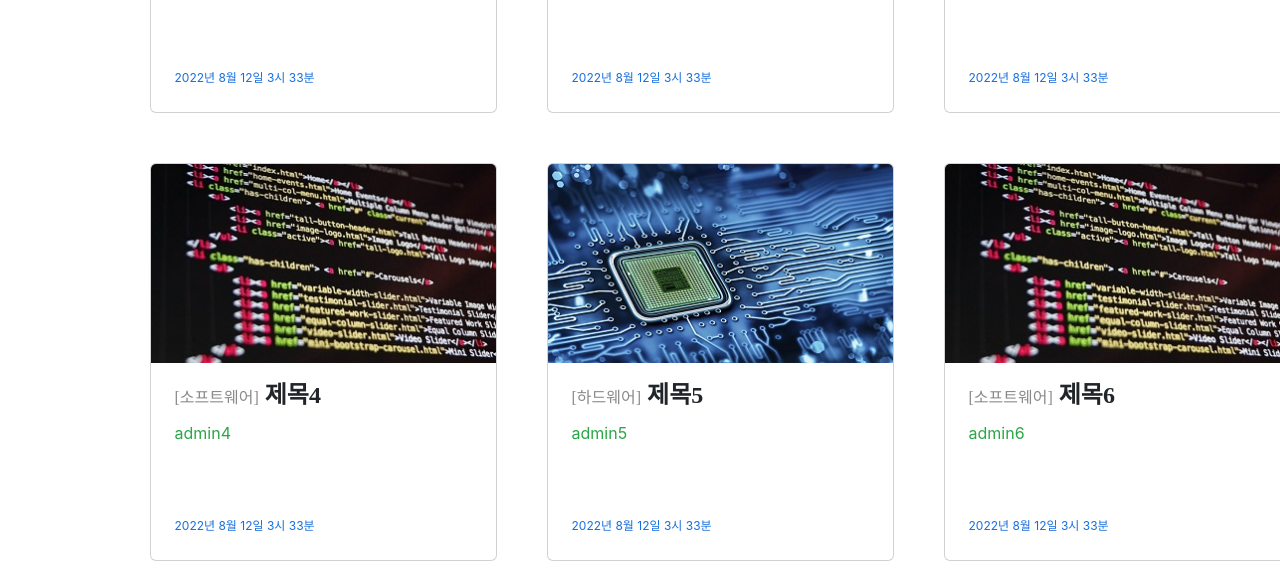
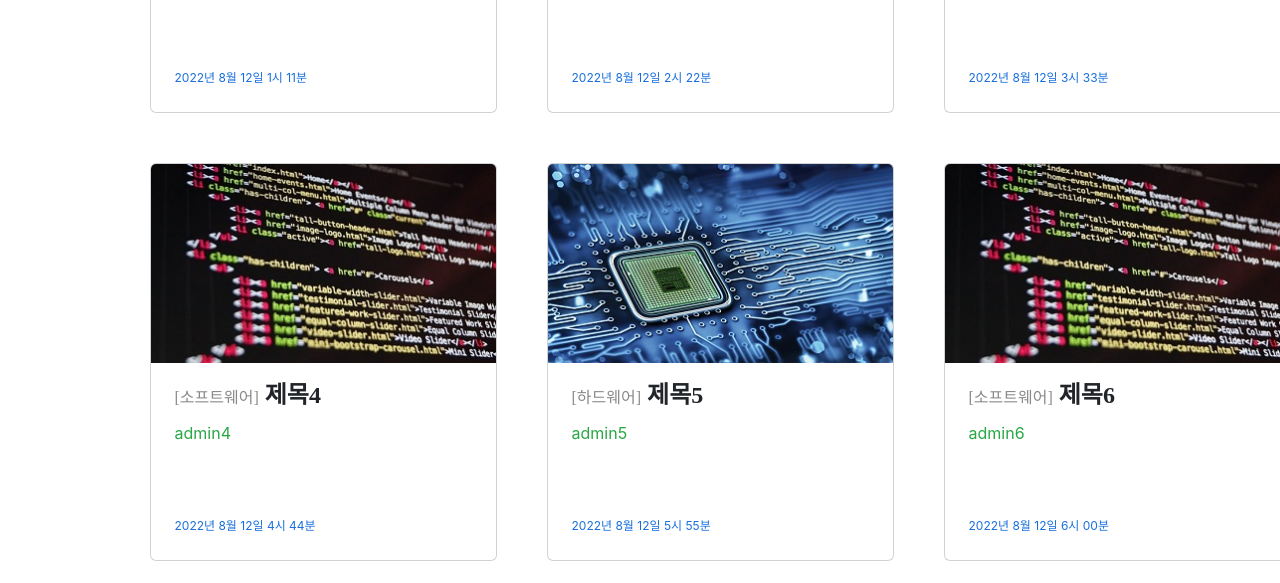
Before and after one commit to green9930/devtools_fe, a React (Create React App) app: page / in a window 1280 px wide. Shown: the part 465-1048 px from the top of the page. Built offline with nearby package versions, Linux system fonts and the light colour scheme.

Commit message:
[add] DetailViewer에서 조회기능

```diff
--- a/src/components/Detail.jsx
+++ b/src/components/Detail.jsx
@@ -1,10 +1,12 @@
-import { useState } from 'react';
-import DetailEditor from 'components/DetailEditor';
-import DetailViewer from 'components/DetailViewer';
-import Comment from 'components/Comment';
+import { useState } from "react";
+import DetailEditor from "components/DetailEditor";
+import DetailViewer from "components/DetailViewer";
+import Comment from "components/Comment";
+import { useSelector } from "react-redux";
 
 const Detail = () => {
   const [isEdit, setIsEdit] = useState(false);
+  const { devtools } = useSelector((state) => state.devTools);
 
   const handleEdit = () => setIsEdit(!isEdit);
   return (
--- a/src/components/DetailViewer.jsx
+++ b/src/components/DetailViewer.jsx
@@ -1,17 +1,23 @@
-import styled from 'styled-components';
-import Btn from 'components/elements/Btn';
-import { colors } from 'styles/theme';
-import { useNavigate } from 'react-router-dom';
+import styled from "styled-components";
+import Btn from "components/elements/Btn";
+import { colors } from "styles/theme";
+import { useParams, useNavigate } from "react-router-dom";
+import { useSelector } from "react-redux";
 
 const DetailViewer = ({ handleEdit }) => {
   const navigate = useNavigate();
+  const { devtools } = useSelector((state) => state.devTools);
+  let { id } = useParams();
+  console.log("devtools", devtools);
+  console.log("useParams", id);
+
   /* DATA SAMPLE -------------------------------------------------------------- */
   const devTools = {
-    title: '나만 아는 개발 꿀팁',
-    content: '에러를 많이 낸다!',
-    username: '테스트이름',
-    category: '소프트웨어', // 하드웨어 / 소프트웨어
-    createAt: '2022년 8월 12일 3시 35분',
+    title: "나만 아는 개발 꿀팁",
+    content: "에러를 많이 낸다!",
+    username: "테스트이름",
+    category: "소프트웨어", // 하드웨어 / 소프트웨어
+    createAt: "2022년 8월 12일 3시 35분",
     isMyArticles: true, // true / false
   };
 
@@ -23,15 +29,45 @@ const DetailViewer = ({ handleEdit }) => {
       <DevToolsHeaderContainer>
         <TitleContainer>
           <div>
-            <span>{category}</span>
+            <span>
+              {devtools.map((item) => {
+                if (item.id == +id) {
+                  if (item.category == "HW") {
+                    return "하드웨어";
+                  } else {
+                    return "소프트웨어";
+                  }
+                }
+              })}
+            </span>
           </div>
-          <h2>{title}</h2>
+          <h2>
+            {devtools.map((item) => {
+              if (item.id == +id) {
+                return item.title;
+              }
+            })}
+          </h2>
         </TitleContainer>
         <InfoContainer>
           <div>
-            <span>{username}</span>
+            <span>
+              {" "}
+              {devtools.map((item) => {
+                if (item.id == +id) {
+                  return item.username;
+                }
+              })}
+            </span>
           </div>
-          <StCreateAt>{createAt}</StCreateAt>
+          <StCreateAt>
+            {" "}
+            {devtools.map((item) => {
+              if (item.id == +id) {
+                return item.createAt;
+              }
+            })}
+          </StCreateAt>
         </InfoContainer>
         <ButtonContainer>
           {isMyArticles && (
@@ -51,14 +87,20 @@ const DetailViewer = ({ handleEdit }) => {
           <Btn
             size="medium"
             variant="blue_outline"
-            onClickHandler={() => navigate('/')}
+            onClickHandler={() => navigate("/")}
           >
             목록으로
           </Btn>
         </ButtonContainer>
       </DevToolsHeaderContainer>
       <DevToolsContentContainer>
-        <p>{content}</p>
+        <p>
+          {devtools.map((item) => {
+            if (item.id == +id) {
+              return item.content;
+            }
+          })}
+        </p>
       </DevToolsContentContainer>
     </DevToolsContainer>
   );
--- a/src/components/DevTool.jsx
+++ b/src/components/DevTool.jsx
@@ -9,18 +9,21 @@ import { useNavigate } from "react-router-dom";
 const DevTool = (props) => {
   const navigate = useNavigate();
 
-  /* FAKE ID ------------------------------------------------------------------ */
-  const id = 1;
+  // /* FAKE ID ------------------------------------------------------------------ */
+  // const id = 1;
 
   return (
     <div>
-      <Card style={{ width: "347px", height: "398px" }}>
+      <Card
+        style={{ width: "347px", height: "398px" }}
+        onClick={() => navigate(`/detail/${props.item.id}`)}
+      >
         {props.item.category == "HW" ? (
           <Card.Img variant="top" src={HW} />
         ) : (
           <Card.Img variant="top" src={SW} />
         )}
-        <CardInfoContainer onClick={() => navigate(`/detail/${id}`)}>
+        <CardInfoContainer>
           <CardTop>
             <Card.Title>
               <Category>
--- a/src/mockAPI/reponse.js
+++ b/src/mockAPI/reponse.js
@@ -5,7 +5,7 @@ const RESP = [
     content: "내용1",
     username: "admin1",
     category: "HW",
-    createAt: "2022년 8월 12일 3시 33분",
+    createAt: "2022년 8월 12일 1시 11분",
     isMyArticles: false,
   },
   {
@@ -14,7 +14,7 @@ const RESP = [
     content: "내용2",
     username: "admin2",
     category: "SW",
-    createAt: "2022년 8월 12일 3시 33분",
+    createAt: "2022년 8월 12일 2시 22분",
     isMyArticles: false,
   },
   {
@@ -32,7 +32,7 @@ const RESP = [
     content: "내용4",
     username: "admin4",
     category: "SW",
-    createAt: "2022년 8월 12일 3시 33분",
+    createAt: "2022년 8월 12일 4시 44분",
     isMyArticles: false,
   },
   {
@@ -41,7 +41,7 @@ const RESP = [
     content: "내용5",
     username: "admin5",
     category: "HW",
-    createAt: "2022년 8월 12일 3시 33분",
+    createAt: "2022년 8월 12일 5시 55분",
     isMyArticles: false,
   },
   {
@@ -50,7 +50,7 @@ const RESP = [
     content: "내용6",
     username: "admin6",
     category: "SW",
-    createAt: "2022년 8월 12일 3시 33분",
+    createAt: "2022년 8월 12일 6시 00분",
     isMyArticles: false,
   },
 ];
```
Also changed, not shown: 1 other file (tests, documents, lock files or other folders).
